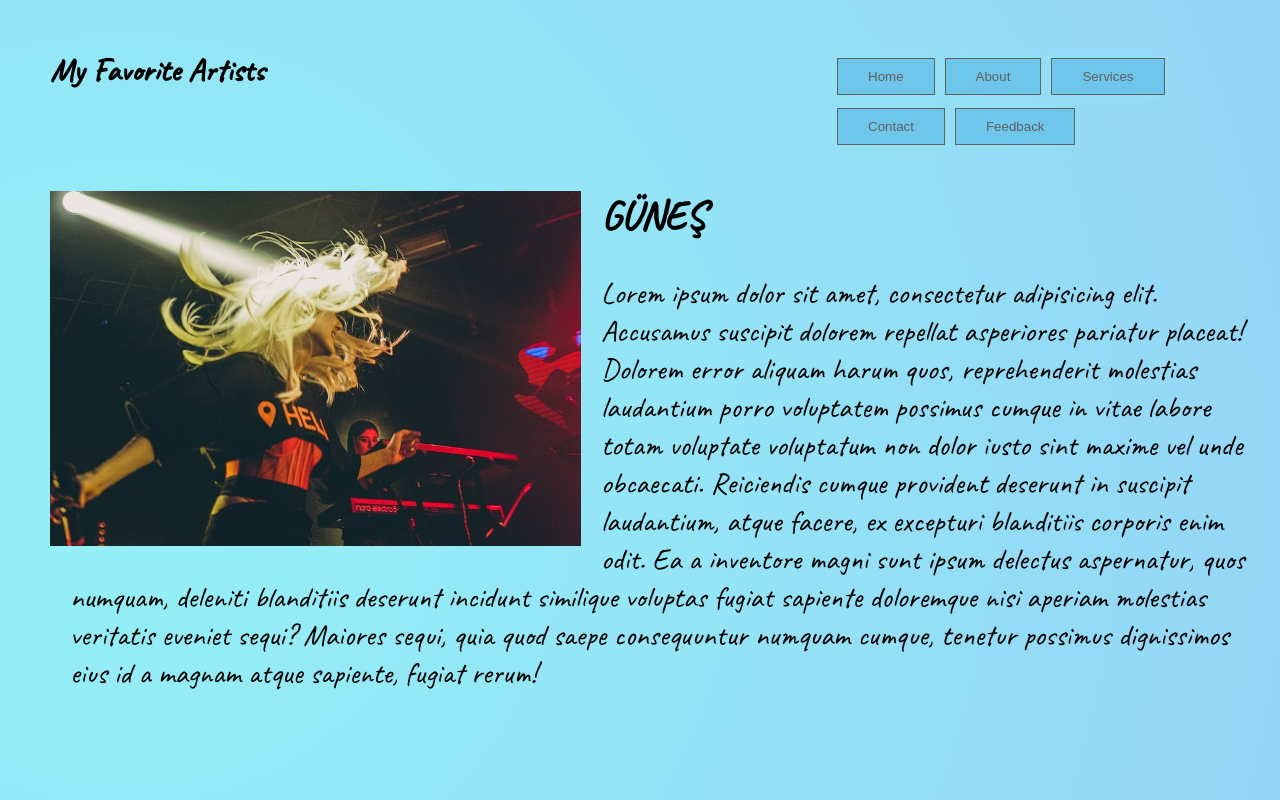
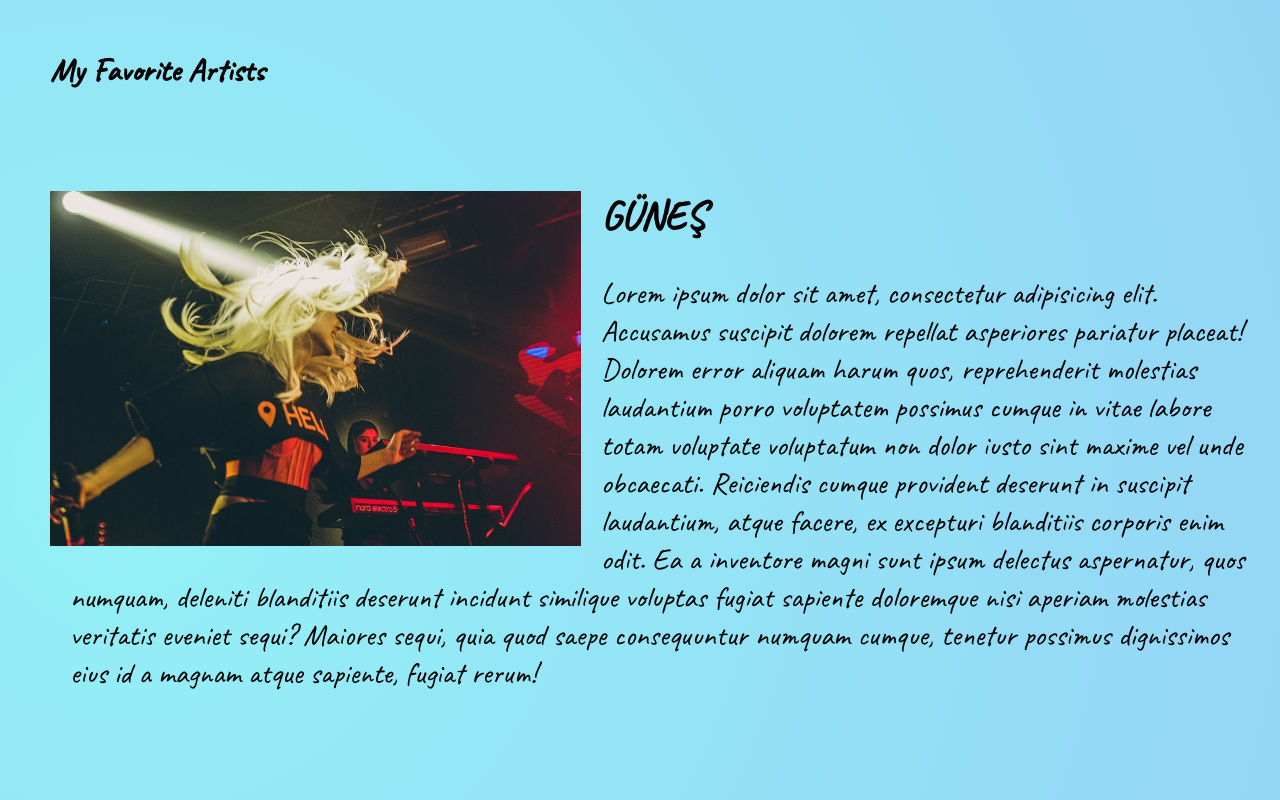
Before and after one commit to recepzgrmh/trying-responsive-website, a plain HTML site: page index.html in a window 1280 px wide. Shown: the top 800 px of the page. Drawn offline with Linux system fonts and the light colour scheme.

Commit message:
Update index.html

```diff
--- a/index.html
+++ b/index.html
@@ -22,14 +22,15 @@
     <div class="main">
       <header>
         <span>My Favorite Artists</span>
-        <span class="button-box"
+        <!--
+          <span class="button-box"
           ><button class="button">Home</button
           ><button class="button">About</button
           ><button class="button">Services</button
           ><button class="button">Contact</button
           ><button class="button">Feedback</button>
         </span>
-      </header>
+      --></header>
 
       <div class="first photo">
         <img
@@ -78,7 +79,6 @@
           magnam atque sapiente, fugiat rerum!
         </p>
       </div>
-
       <div class="favorite-songs">
         <h2 class="title">en sevdiğim şarkıları</h2>
         <a href="https://www.youtube.com/watch?v=YVN0xgfcJiM" target="_blank">
```
